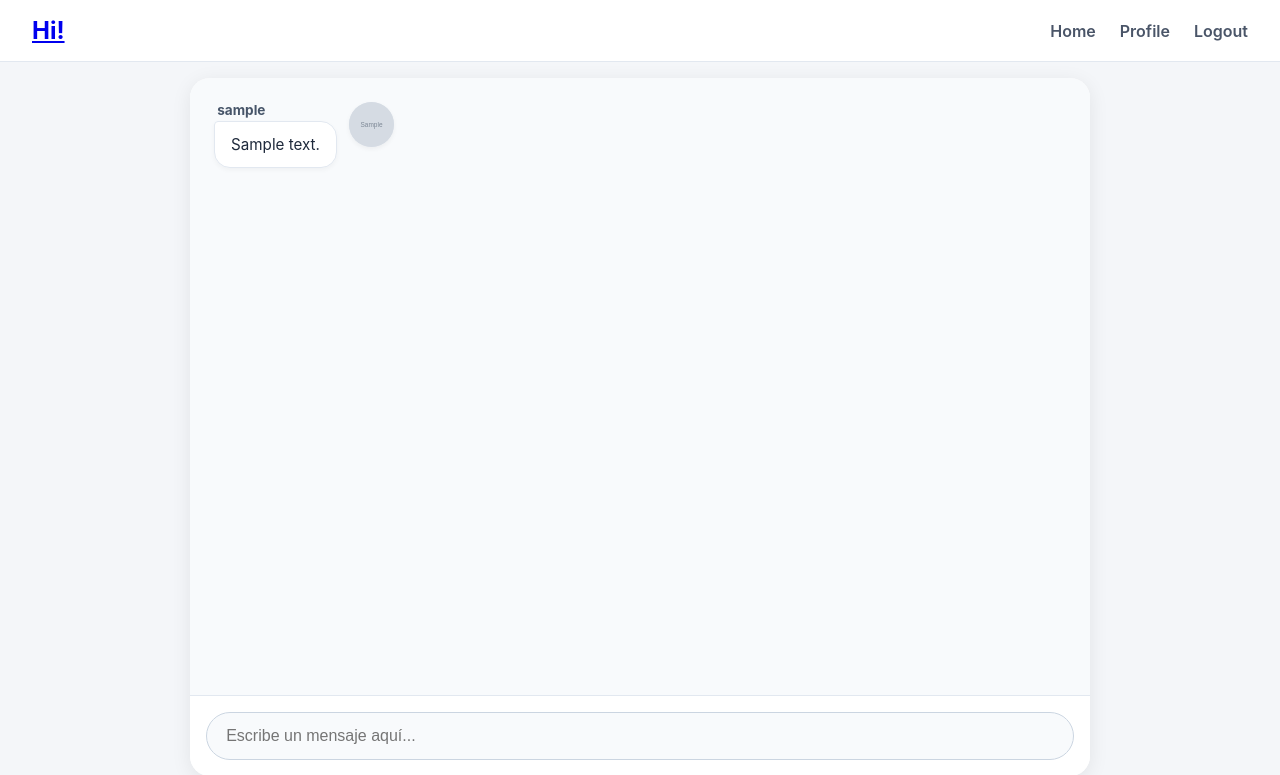
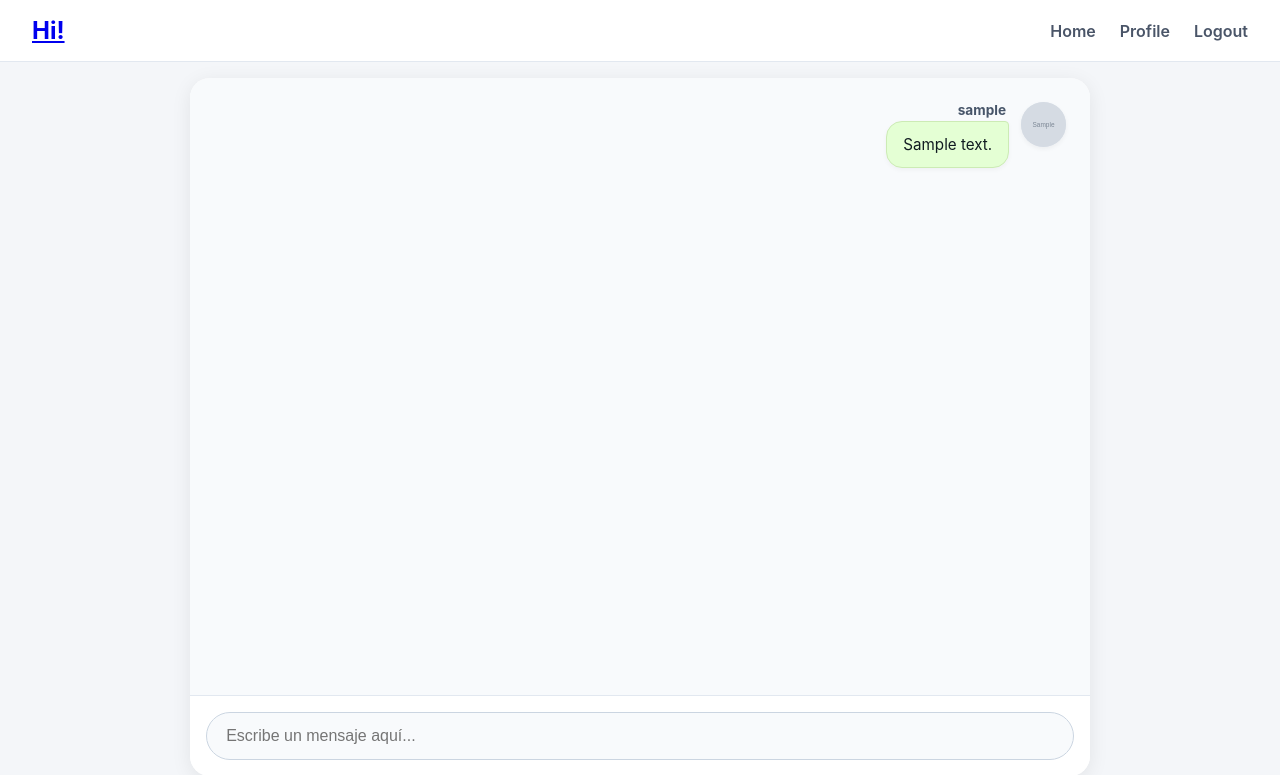
Before and after one commit to steven030/Web_chat, a Flask app: page /chat_user in a window 1280 px wide. Shown: the top 775 px of the page. Run offline with Flask 3, Linux system fonts and the light colour scheme; the visitor is signed in with stand-in values (Sample User, id 1); tables that the repository leaves empty hold one stand-in row (values such as "Sample post"); grey boxes marked "Sample" are stand-in pictures; some libraries are stand-ins or nearby versions.

Commit message:
Update chat_style.css

```diff
--- a/static/css/chat_style.css
+++ b/static/css/chat_style.css
@@ -59,7 +59,7 @@ body {
     gap: 1.2rem;
 }
 
-/* ESTRUCTURA DE BURBUJA DE MENSAJE */
+/* ESTRUCTURA BASE DE LA FILA DE MENSAJE */
 .chat-main {
     display: flex;
     align-items: flex-start;
@@ -86,7 +86,7 @@ body {
 .chat-content-body {
     display: flex;
     flex-direction: column;
-    max-width: 70%; /* Límite elegante de ancho para las burbujas */
+    max-width: 70%; /* Límite elegante de ancho para las burbujas en escritorio */
 }
 
 .chat-username {
@@ -94,22 +94,64 @@ body {
     font-weight: 700;
     color: #475569;
     margin-bottom: 0.2rem;
-    padding-left: 0.2rem;
 }
 
 .chat-box {
-    background-color: #ffffff;
     padding: 0.75rem 1rem;
-    border-radius: 4px 16px 16px 16px; /* Esquinas estilo chat moderno */
     box-shadow: 0 2px 5px rgba(0, 0, 0, 0.04);
-    border: 1px solid #e2e8f0;
     word-break: break-word; /* Rompe palabras largas automáticamente */
 }
 
 .chat-box p {
     font-size: 0.95rem;
+    line-height: 1.4;
+}
+
+/* =======================================================
+   DIFERENCIACIÓN DE BURBUJAS (PROPIOS VS OTROS)
+   ======================================================= */
+
+/* 1. Mensajes de los demás (Izquierda - Blanco/Gris) */
+.other-message {
+    justify-content: flex-start;
+}
+
+.other-message .chat-username {
+    padding-left: 0.2rem;
+}
+
+.other-message .chat-box {
+    background-color: #ffffff;
+    border-radius: 4px 16px 16px 16px; /* Esquina superior izquierda rígida */
+    border: 1px solid #e2e8f0;
+}
+
+.other-message .chat-box p {
     color: #1e293b;
-    line-height: 1.4;
+}
+
+/* 2. Tus mensajes (Derecha - Verde WhatsApp) */
+.my-message {
+    justify-content: flex-end; /* Empuja el contenedor al extremo derecho */
+}
+
+.my-message .chat-content-body {
+    align-items: flex-end; /* Alinea el nombre de usuario y la burbuja a la derecha */
+}
+
+.my-message .chat-username {
+    padding-right: 0.2rem;
+}
+
+.my-message .chat-box {
+    background-color: #e4ffd4; /* Verde sutil premium */
+    border-radius: 16px 4px 16px 16px; /* Esquina superior derecha rígida */
+    border: 1px solid #ccebb5;
+}
+
+.my-message .chat-box p {
+    color: #111b21;
+    text-align: left; /* El texto interno mantiene lectura natural de izquierda a derecha */
 }
 
 /* Opcional: Estilo para notificaciones de "sistema" (ej: admin joined) */
@@ -175,6 +217,6 @@ body {
     }
 
     .chat-content-body {
-        max-width: 85%; /* Más espacio horizontal para texto en pantallas angostas */
+        max-width: 85%; /* Más espacio horizontal para el texto en pantallas angostas */
     }
 }
```
